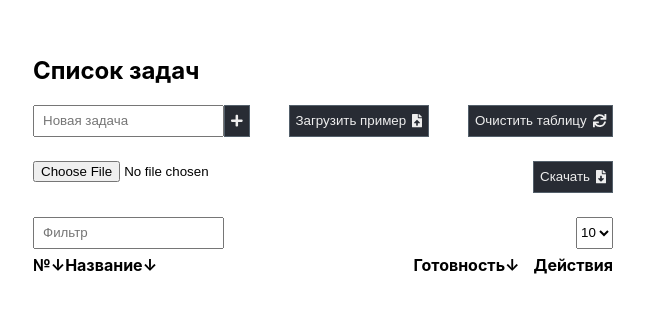
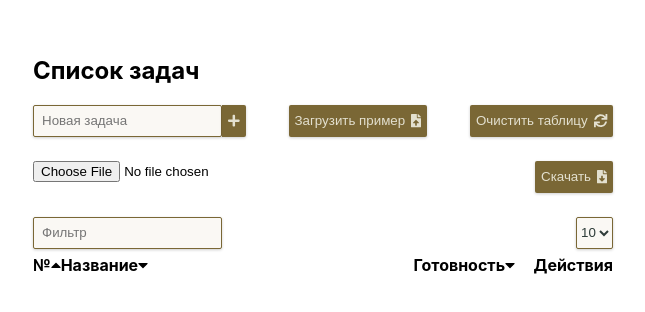
Before and after one commit to adzaker/todolist, a React (Create React App) app: page / in a window 1280 px wide. Shown: the top 312 px of the page, without its empty margins (23-668 px from the left). Built offline with nearby package versions, Linux system fonts and the light colour scheme.

Commit message:
add awesome fonts

```diff
--- a/package.json
+++ b/package.json
@@ -7,6 +7,7 @@
     "@fortawesome/fontawesome-svg-core": "^1.2.19",
     "@fortawesome/free-solid-svg-icons": "^5.9.0",
     "@fortawesome/react-fontawesome": "^0.1.4",
+    "fontawesome": "^5.6.3",
     "fs": "0.0.1-security",
     "node-sass": "^4.12.0",
     "react": "^16.8.6",
--- a/src/App.scss
+++ b/src/App.scss
@@ -1,3 +1,5 @@
+@import "scss/variables";
+
 .App {
   text-align: left;
   margin: 3.5rem;
@@ -42,35 +44,36 @@
   box-sizing: border-box;
 }
 
+.coloredInput {
+  border: 1px solid darken($brown, 20%);
+  border-radius: 2px;
+  box-shadow: 0 1px 3px rgba(0, 0, 0, .2);
+  color: darken($gray, 20%);
+  background-color: lighten($brown, 42.5%);
+}
+
 .pagination__item {
   min-width: 32px;
   width: 32px;
   height: 32px;
 
   a {
-    color: #bbb;
     text-decoration: none;
-    background: #282c34;
+    background: darken($brown, 20%);
+    color: $light;
+    font-weight: bold;
     width: 100%;
     height: 100%;
     display: flex;
     justify-content: center;
     align-items: center;
-    border: 1px solid #54606B;
+    border: none;
+    box-shadow: 0 1px 3px rgba(0, 0, 0, .2);
+    border-radius: 2px;
     font-size: 12px;
 
     &:hover {
-      background: #54606B;
-    }
-  }
-
-  &.-active a {
-    background: #bbb;
-    color: #282c34;
-
-    &:hover {
-      background: #bbb;
-      color: #282c34;
+      background: darken($brown, 10%);
     }
   }
 }
@@ -116,16 +119,23 @@
   td, th {
     padding: 0;
     height: 32px;
+
+    a {
+      color: darken($gray, 10%);
+    }
   }
 
   .caseList__item {
+    background-color: lighten($brown, 38.5%);
+
     &:nth-child(2n) {
-      background-color: #eee;
+      background-color: lighten($brown, 42.5%);
     }
 
     td:first-child,
     th:first-child {
       padding-left: 4px;
+      width: 64px;
     }
   }
 }
@@ -155,7 +165,7 @@
 }
 
 span.id {
-  color: #aaa;
+  color: $light;
   display: inline-block;
   padding-right: 12px;
   font-size: 75%;
@@ -179,14 +189,7 @@ span.id {
 
 .sortingTable {
   cursor: pointer;
-
-  &.-up::after {
-    content:'↑';
-  }
-
-  &.-down::after {
-    content:'↓';
-  }
+  white-space: nowrap;
 }
 
 .detail__subHeader {
@@ -203,14 +206,23 @@ span.id {
 }
 
 .tableButton {
-  background-color: #282c34;
-  border: 1px solid #54606B;
-  color: #eee;
+  background-color: darken($brown, 20%);
+  border: none;
+  box-shadow: 0 1px 3px rgba($dark, .2);
+  color: $light;
   margin-left: auto;
+  border-radius: 2px;
+  cursor: pointer;
 
   &.ml-0 {
     margin-left: 0;
+    border-radius: 0 2px 2px 0;
   }
+
+  &:hover {
+    background: darken($brown, 10%);
+  }
+
 }
 
 .buttonTitle {
--- a/src/Components/actionForm.js
+++ b/src/Components/actionForm.js
@@ -6,7 +6,7 @@ class ActionForm extends React.Component {
   render () {
     return (
       <form>
-        <input type="text" placeholder="Новая задача" id="newCase"/>
+        <input type="text" placeholder="Новая задача" id="newCase" className="coloredInput" />
         <button type="submit" className="tableButton ml-0" onClick={this.props.addCase}>
           <FontAwesomeIcon icon={faPlus} />
         </button>
--- a/src/Components/filterForm.js
+++ b/src/Components/filterForm.js
@@ -3,7 +3,7 @@ class FilterForm extends React.Component {
   render () {
     return (
       <form>
-        <input type="text" placeholder="Фильтр" id="filter" onKeyUp={this.props.filterList}/>
+        <input type="text" className="coloredInput"  placeholder="Фильтр" id="filter" onKeyUp={this.props.filterList}/>
       </form>
     )
   }
--- a/src/Components/tableList.js
+++ b/src/Components/tableList.js
@@ -1,4 +1,6 @@
 import React from "react";
+import {faCaretUp, faCaretDown} from "@fortawesome/free-solid-svg-icons";
+import { FontAwesomeIcon } from '@fortawesome/react-fontawesome';
 class TableList extends React.Component {
   render () {
     const filterCol = this.props.sortingTable.colNumber;
@@ -9,13 +11,22 @@ class TableList extends React.Component {
           <thead>
           <tr>
             <th className="width-24">
-              <span className={`sortingTable ${filterCol === 1 ? filterDir : '-down'}`} onClick={this.props.changeSortingTable} id="sortingTable-1">№</span>
+              <span className={`sortingTable ${filterCol === 1 ? filterDir : '-down'}`} onClick={this.props.changeSortingTable} id="sortingTable-1">
+                №
+                {filterCol === 1 ? <FontAwesomeIcon className={filterCol === 1 ? filterDir : '-down'} icon={faCaretUp}/> : <FontAwesomeIcon icon={faCaretDown}/>}
+              </span>
             </th>
             <th className="width-full">
-              <span className={`sortingTable ${filterCol === 2 ? filterDir : '-down'}`} onClick={this.props.changeSortingTable} id="sortingTable-2">Название</span>
+              <span className={`sortingTable ${filterCol === 2 ? filterDir : '-down'}`} onClick={this.props.changeSortingTable} id="sortingTable-2">
+                Название
+                {filterCol === 2 ? <FontAwesomeIcon className={filterCol === 2 ? filterDir : '-down'} icon={faCaretUp}/> : <FontAwesomeIcon icon={faCaretDown}/>}
+              </span>
             </th>
             <th className="width-90">
-              <span className={`sortingTable ${filterCol === 3 ? filterDir : '-down'}`} onClick={this.props.changeSortingTable} id="sortingTable-3">Готовность</span>
+              <span className={`sortingTable ${filterCol === 3 ? filterDir : '-down'}`} onClick={this.props.changeSortingTable} id="sortingTable-3">
+                Готовность
+                {filterCol === 3 ? <FontAwesomeIcon className={filterCol === 3 ? filterDir : '-down'} icon={faCaretUp}/> : <FontAwesomeIcon icon={faCaretDown}/>}
+              </span>
             </th>
             <th className="width-75">
               <span>Действия</span>
--- a/src/Containers/todoList.js
+++ b/src/Containers/todoList.js
@@ -168,7 +168,7 @@ class TodoList extends React.Component {
           </div>
           <div className="headerForm" style={{marginTop: 24}}>
             <FilterForm filterList={this.filterList.bind(this)}/>
-            <select defaultValue={10} onChange={this.changeDetailsCount.bind(this)} style={{marginLeft: 'auto'}}>
+            <select defaultValue={10} onChange={this.changeDetailsCount.bind(this)} style={{marginLeft: 'auto'}} className="coloredInput">
               <option value="5">5</option>
               <option value="10">10</option>
               {props.records.length >= 25 && <option value="25">25</option>}
@@ -204,7 +204,7 @@ class TodoList extends React.Component {
               content='chevron-left'
               visibility={props.activePage === 1 ? 'hidden' : 'visible'} />
             <li>
-              <input id="pageInput" type="text" value={props.activePage} onChange={this.changePageInput.bind(this)} />
+              <input id="pageInput" type="text" className="coloredInput" value={props.activePage} onChange={this.changePageInput.bind(this)} />
             </li>
             <PaginationArrow
               changePage={this.changePage.bind(this, props.activePage + 1)}
--- /dev/null
+++ b/src/scss/variables.scss
@@ -0,0 +1,5 @@
+$red: #fa292a;
+$brown: #b89f5d;
+$gray: #5a7670;
+$light: #e3e0cf;
+$dark: #151617;
```
Also changed, not shown: 1 other file (tests, documents, lock files or other folders).
